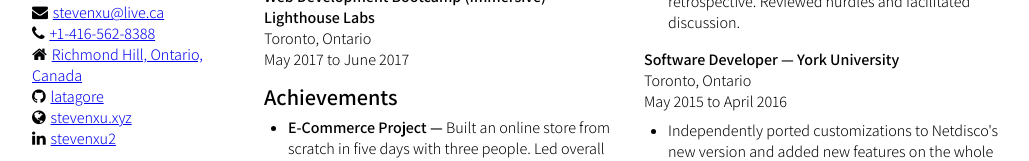
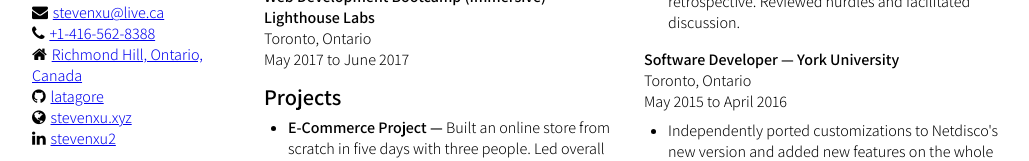
Before and after one commit to latagore/Resume, a React app: page / in a window 1280 px wide. Shown: the part 325-486 px from the top of the page, without its empty margins (128-1157 px from the left). Built offline with nearby package versions, Linux system fonts and the light colour scheme.

Commit message:
rename achievements to projects

```diff
--- a/src/App.jsx
+++ b/src/App.jsx
@@ -120,7 +120,7 @@ class App extends Component {
             {this.props.data.education.map((data, key) => <Education data={data} key={key} />)}
           </section>
           <section className="achievements">
-            <h2>Achievements</h2>
+            <h2>Projects</h2>
             <ul>
               {this.props.data.achievements.map((data, key) => <Achievement data={data} key={key} />)}
             </ul>
```
